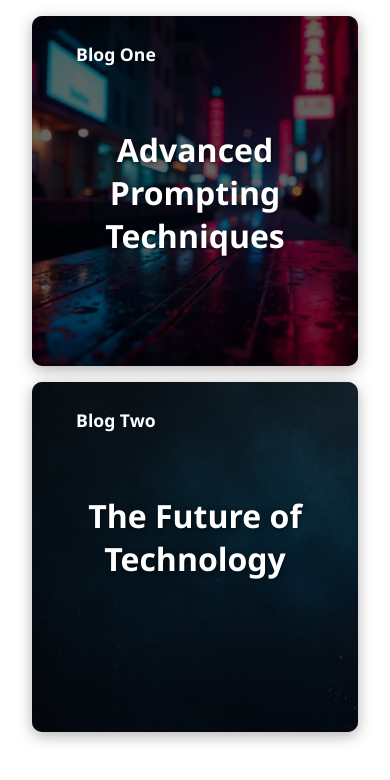
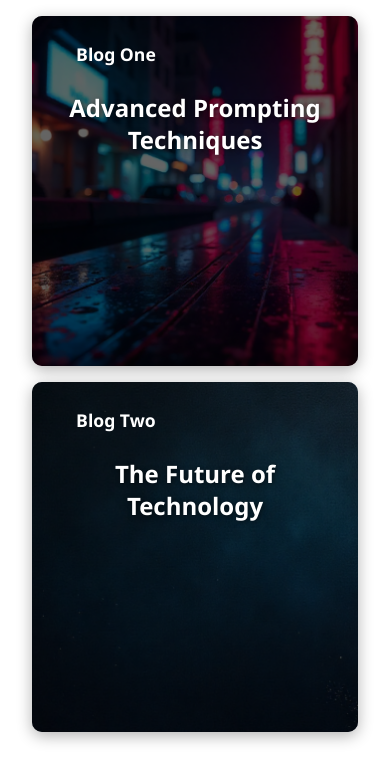
Before and after one commit to monu754/Portfolio, a Django app: page /static/BloggPage/blog.html in a window 390 px wide. Shown: the part 81-861 px from the top of the page. Run offline with Django 5.2, Linux system fonts and the light colour scheme.

Commit message:
Update bstyle.css

```diff
--- a/portfolio/static/BloggPage/bstyle.css
+++ b/portfolio/static/BloggPage/bstyle.css
@@ -168,12 +168,26 @@ header {
     pointer-events: auto;
     background-color: var(--overlay-color);
     transition: none;
+    padding: 1rem;
   }
 
   .text {
     flex: 1 1 100%;
     text-align: center;
     margin-bottom: 1rem;
+  }
+  .left h2 {
+    font-size: 1.5rem; /* Smaller font size for mobile */
+    line-height: 1.3; /* Tighter line spacing */
+    margin-top: 2em; /* Space for the absolute positioned title */
+    word-break: keep-all; /* Prevent awkward word breaks */
+  }
+  .text.left span {
+    position: absolute;
+    top: 15px; /* Reduced from 20px */
+    left: 15px; /* Reduced from 30px */
+    font-size: 1rem; /* Smaller font size */
+    padding: 0.2em 0.6em; /* Smaller padding */
   }
 
   .left h2, .right p {
```
